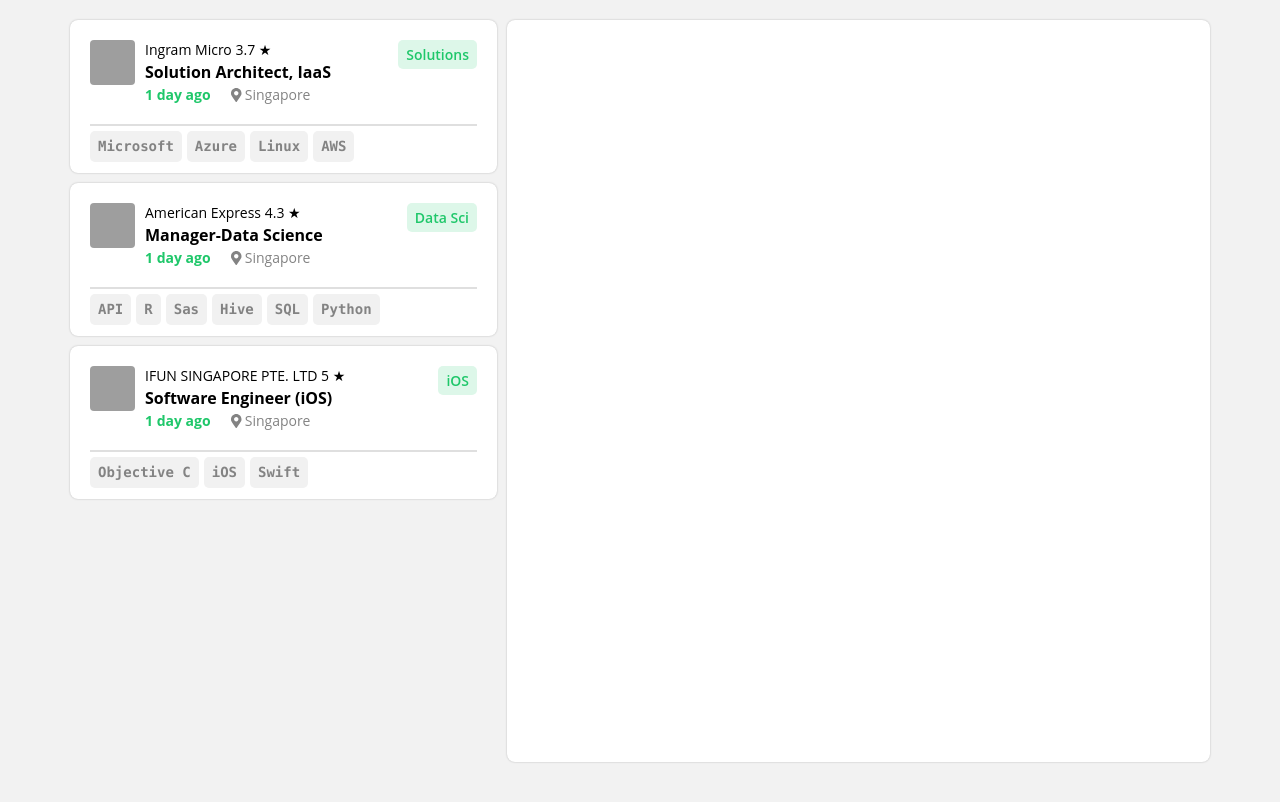
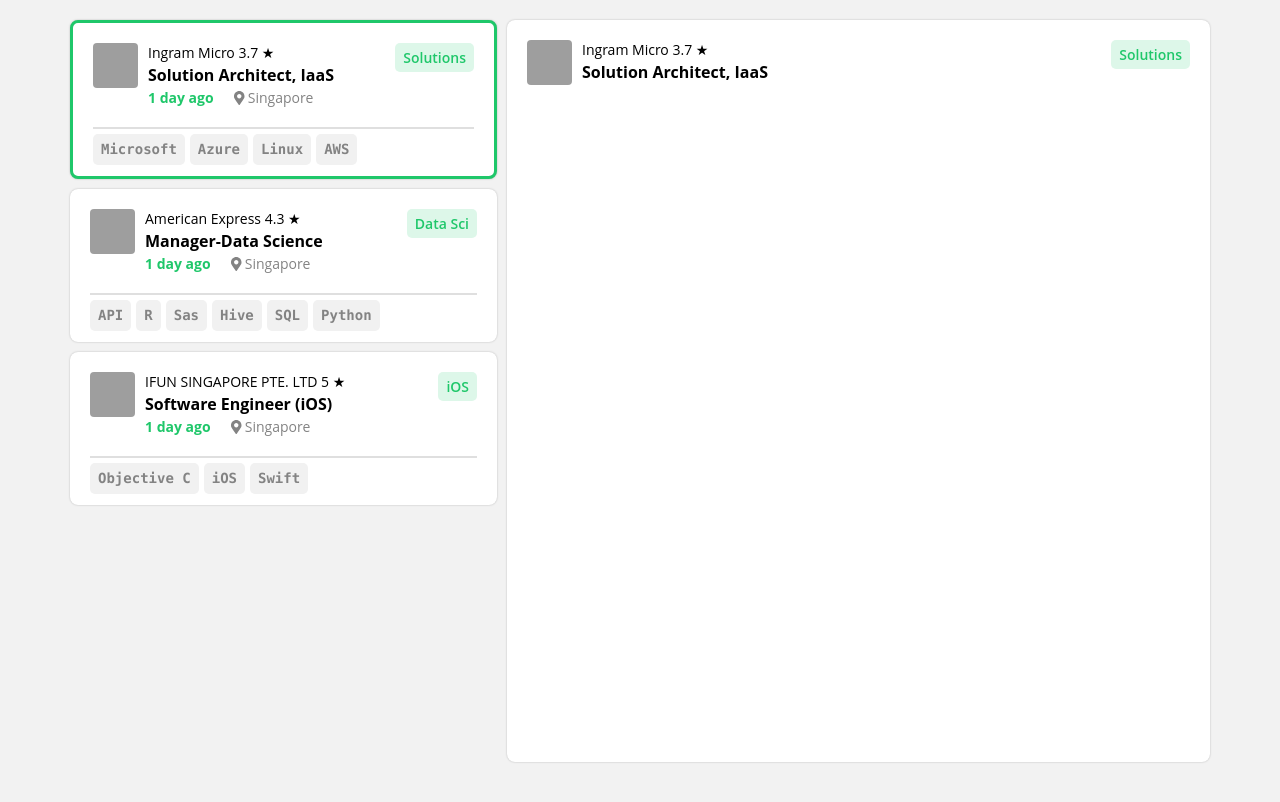
Before and after one commit to Franky-Lim24/nodeflair-asgt, a React (Create React App) app in the folder jobslisting/: page / in a window 1280 px wide. Shown: the top 802 px of the page. Built offline with nearby package versions, Linux system fonts and the light colour scheme; grey boxes are pictures that could not be loaded.

Commit message:
select job

```diff
--- a/jobslisting/src/components/jobs/Jobs.js
+++ b/jobslisting/src/components/jobs/Jobs.js
@@ -1,18 +1,31 @@
-import React from 'react';
+import React, { useState } from 'react';
 import Rounded from '../shared/Rounded';
 import './Jobs.css';
 import data from '../../static/data.json';
 
 const Jobs = () => {
+	const [selected, setSelected] = useState(data[0]);
+
+	const handleClick = (item) => {
+		setSelected(item);
+	};
 	return (
 		<div className="container">
 			<div className="left">
 				{data.map((item, index) => {
-					return <Rounded key={index} data={item} isBig={false} />;
+					return (
+						<Rounded
+							key={index}
+							data={item}
+							isBig={false}
+							chosen={handleClick}
+							selected={selected}
+						/>
+					);
 				})}
 			</div>
 			<div className="right">
-				<Rounded isBig={true} />
+				<Rounded isBig={true} data={selected} />
 			</div>
 		</div>
 	);
--- a/jobslisting/src/components/shared/Rounded.js
+++ b/jobslisting/src/components/shared/Rounded.js
@@ -2,14 +2,36 @@
 import Skills from './Skills';
 import './style.css';
 
-const Rounded = ({ isBig, data }) => {
-	console.log('here', data);
+const Rounded = ({ isBig, data, chosen, selected }) => {
 	return (
 		<>
 			{isBig ? (
-				<div className="rounded" style={{ height: '90vh' }}></div>
+				<div className="rounded" style={{ height: '90vh' }}>
+					<div className="row">
+						<img src={data.image} className="sml-image" />
+						<div className="tags">
+							<div className="specialisation">{data.tag}</div>
+						</div>
+						<div className="company">
+							<p className="company-name">
+								<span>{data.name}</span>
+								<span>&nbsp;{data.star} ★</span>
+							</p>
+							<h2 className="job">{data.job}</h2>
+						</div>
+					</div>
+				</div>
 			) : (
-				<div className="rounded" style={{ cursor: 'pointer' }}>
+				<div
+					className="rounded"
+					style={{
+						cursor: 'pointer',
+						border: selected === data ? '3px solid #1fc76a' : 'none',
+					}}
+					onClick={() => {
+						chosen(data);
+					}}
+				>
 					<div className="row">
 						<img src={data.image} className="sml-image" />
 						<div className="tags">
```
